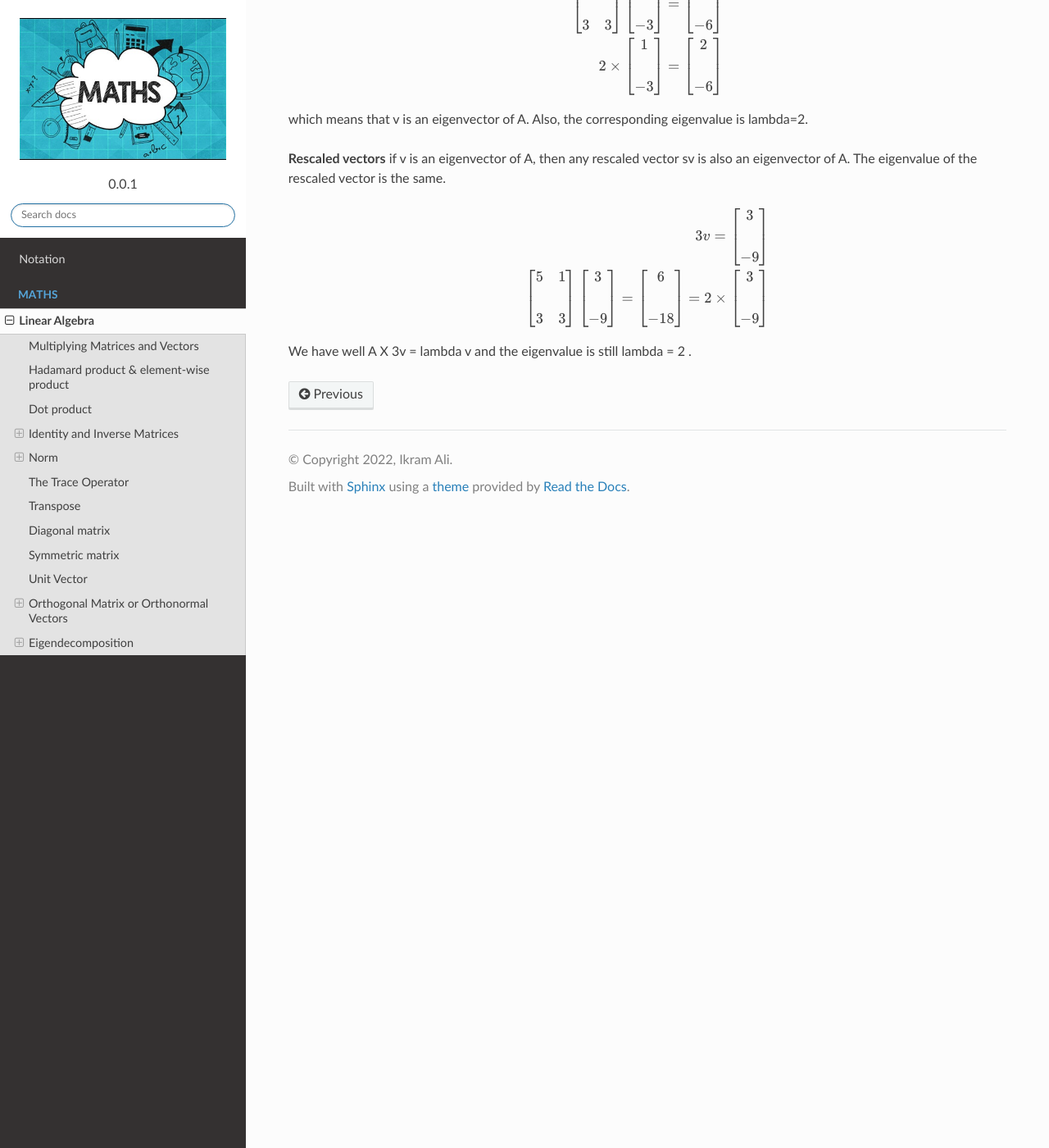
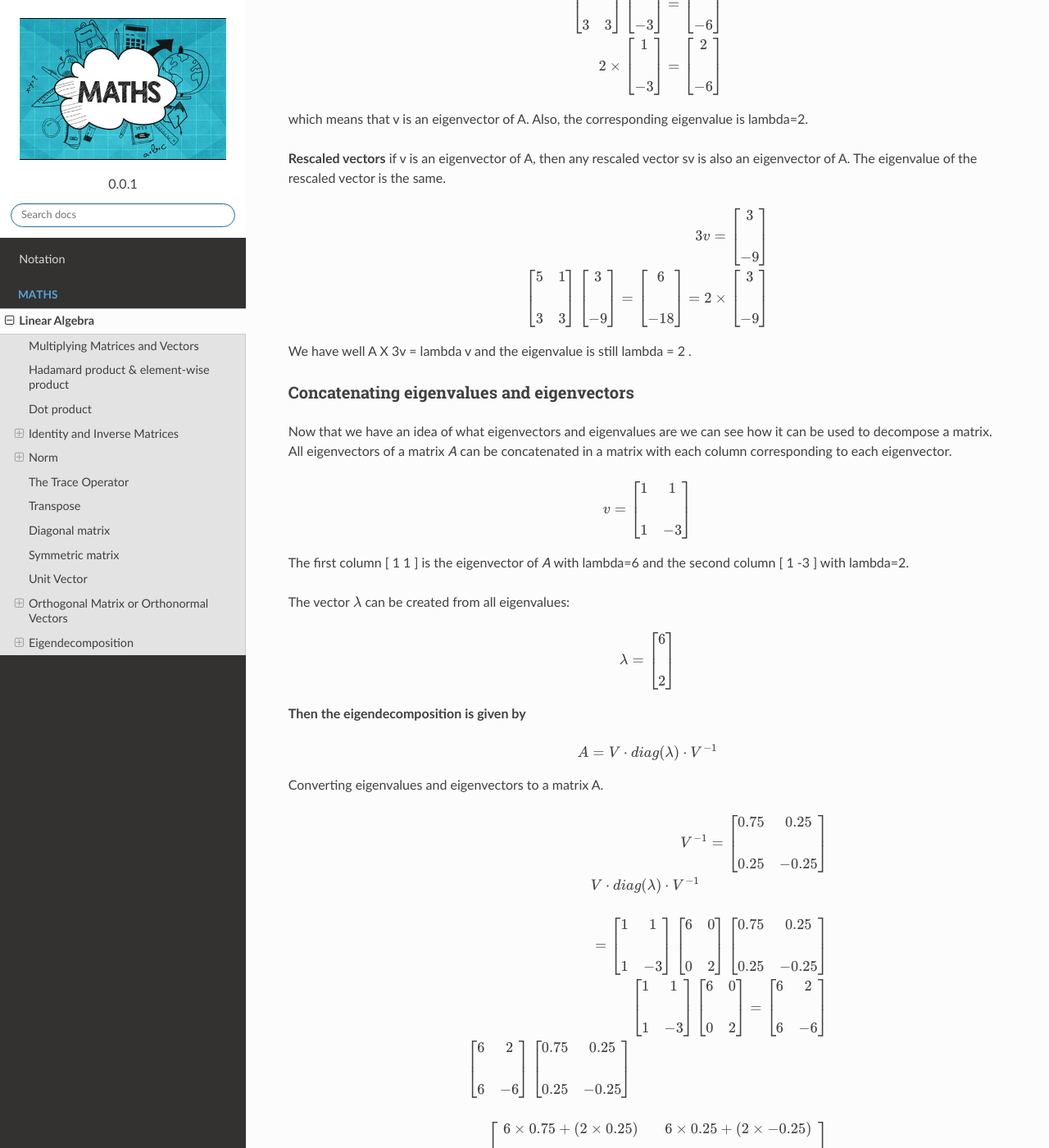
Before and after one commit to akkefa/ml-notes, a Sphinx documentation site: the page built from docs/linear_algebra.rst, in a window 1280 px wide and 1400 px high, scrolled down 8222 px. Shown: the whole window at 82% size. Built offline with Sphinx 7.4.7 and the Read the Docs theme 2.0.0, drawn with Linux system fonts in a browser that asks for light colours; some of the changed text lies outside the part shown.

Commit message:
new examples added.

```diff
--- a/docs/linear_algebra.rst
+++ b/docs/linear_algebra.rst
@@ -590,3 +590,93 @@ rescaled vector is the same.
     \end{bmatrix}
 
 We have well A X 3v = lambda v and the eigenvalue is still lambda = 2 .
+
+Concatenating eigenvalues and eigenvectors
+^^^^^^^^^^^^^^^^^^^^^^^^^^^^^^^^^^^^^^^^^^
+Now that we have an idea of what eigenvectors and eigenvalues are we can see how it can be used to decompose a matrix.
+All eigenvectors of a matrix  𝐴  can be concatenated in a matrix with each column corresponding to each eigenvector.
+
+.. math::
+
+    v=\begin{bmatrix}
+        1 & 1\\\\
+        1 & -3
+    \end{bmatrix}
+
+The first column [ 1  1 ] is the eigenvector of  𝐴  with lambda=6 and the second column [ 1 -3 ] with lambda=2.
+
+The vector :math:`\lambda` can be created from all eigenvalues:
+
+.. math::
+
+    \lambda=
+    \begin{bmatrix}
+        6\\\\
+        2
+    \end{bmatrix}
+
+**Then the eigendecomposition is given by**
+
+.. math::
+
+    A=V\cdot diag(\lambda) \cdot V^{-1}
+
+Converting eigenvalues and eigenvectors to a matrix A.
+
+.. math::
+
+    V^{-1}=\begin{bmatrix}
+        0.75 & 0.25\\\\
+        0.25 & -0.25
+    \end{bmatrix}
+
+    &V\cdot diag(\lambda) \cdot V^{-1}\\\\
+    &=
+    \begin{bmatrix}
+        1 & 1\\\\
+        1 & -3
+    \end{bmatrix}
+    \begin{bmatrix}
+        6 & 0\\\\
+        0 & 2
+    \end{bmatrix}
+    \begin{bmatrix}
+        0.75 & 0.25\\\\
+        0.25 & -0.25
+    \end{bmatrix}
+
+    \begin{bmatrix}
+        1 & 1\\\\
+        1 & -3
+    \end{bmatrix}
+    \begin{bmatrix}
+        6 & 0\\\\
+        0 & 2
+    \end{bmatrix} =
+    \begin{bmatrix}
+        6 & 2\\\\
+        6 & -6
+    \end{bmatrix}
+
+    &\begin{bmatrix}
+        6 & 2\\\\
+        6 & -6
+    \end{bmatrix}
+    \begin{bmatrix}
+        0.75 & 0.25\\\\
+        0.25 & -0.25
+    \end{bmatrix}\\\\
+    &=
+    \begin{bmatrix}
+        6\times0.75 + (2\times0.25) & 6\times0.25 + (2\times-0.25)\\\\
+        6\times0.75 + (-6\times0.25) & 6\times0.25 + (-6\times-0.25)
+    \end{bmatrix}\\\\
+    &=
+    \begin{bmatrix}
+        5 & 1\\\\
+        3 & 3
+    \end{bmatrix}=
+    A
+
+Real symmetric matrix
+^^^^^^^^^^^^^^^^^^^^^
```
